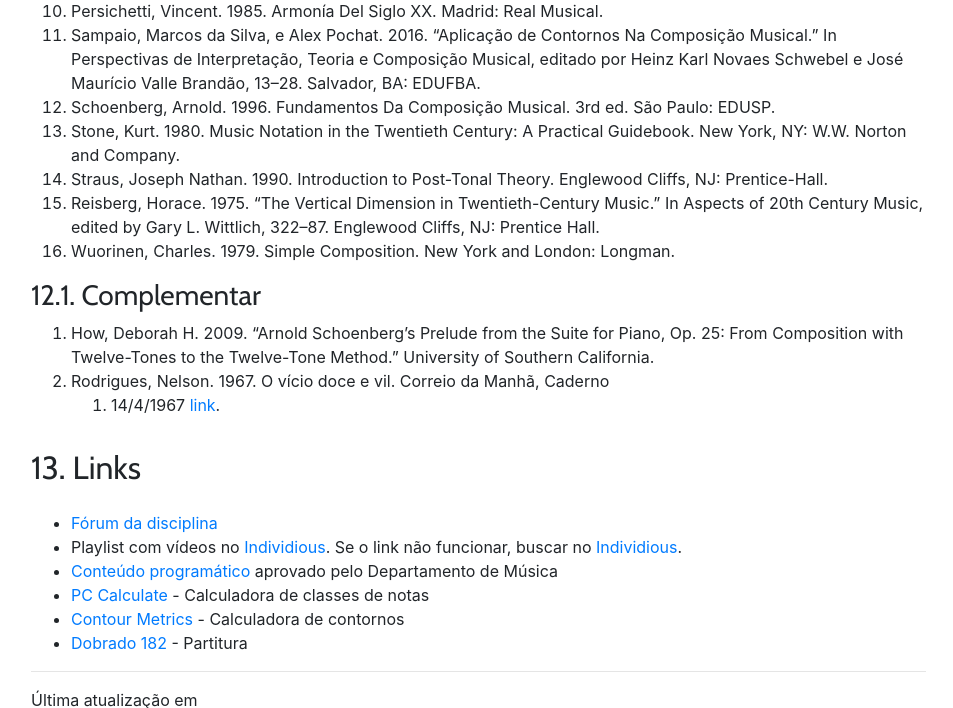
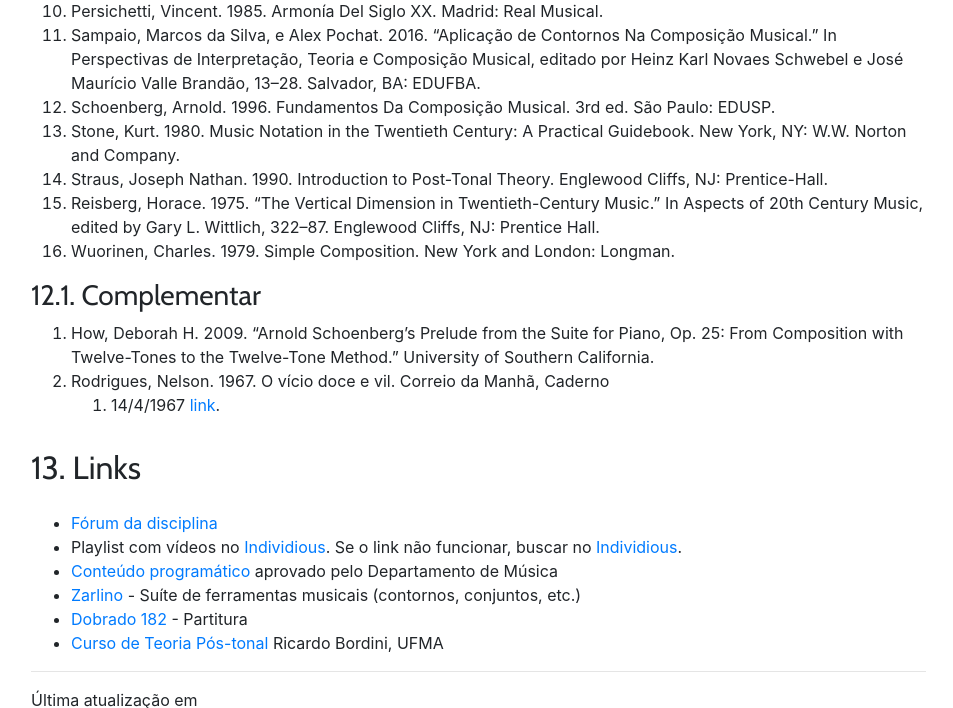
Before and after one commit to kroger/genosmus, a Jekyll site: the page built from _marcos/musb14.md, in a window 1280 px wide and 900 px high, scrolled down 8065 px, cut to the strip 0-708 px from the top of the window. Shown: the whole strip, without its empty margins (69-1022 px from the left). Built offline with Jekyll 4.4.1, drawn with Linux system fonts in a browser that asks for light colours; nearby versions of some CDN libraries; the table of contents is made by our own code.

Commit message:
Atualização de links

```diff
--- a/_marcos/musb14.md
+++ b/_marcos/musb14.md
@@ -395,9 +395,9 @@ Gary L. Wittlich, 322–87. Englewood Cliffs, NJ: Prentice Hall.
 - [Fórum da disciplina](https://forum.sampaio.me)
 - Playlist com vídeos no [Individious](https://invidious.private.coffee/playlist?list=PLTuRmdq29AClLBNT0sWKN3BOZDhwjp1F3). Se o link não funcionar, buscar no [Individious](https://farside.link/invidious).
 - [Conteúdo programático](http://dmusufba.com/docs/conteudos/pdf/MUSB14%20Composicao%20V.pdf) aprovado pelo Departamento de Música
-- [PC Calculate](http://www.mta.ca/pc-set/calculator/pc_calculate.html) - Calculadora de classes de notas
-- [Contour Metrics](https://contour.sampaio.me) - Calculadora de contornos
+- [Zarlino](https://zsuite.sampaio.me/pt-br) - Suíte de ferramentas musicais (contornos, conjuntos, etc.)
 - [Dobrado 182](https://jornalggn.com.br/sites/default/files/documentos/dob000117.pdf) - Partitura
+- [Curso de Teoria Pós-tonal](https://musica.ufma.br/proj_ext/tpt/tpt.html) Ricardo Bordini, UFMA
 
 <hr>
 
```
